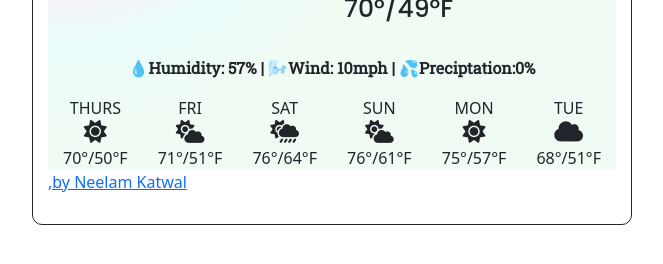
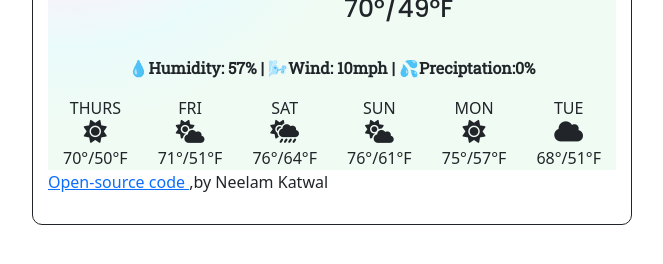
Before and after one commit to NeelamK1990/Nee-s-Weather-App-Project, a plain HTML site: page index.html in a window 1280 px wide. Shown: the part 320-584 px from the top of the page, without its empty margins (308-971 px from the left). Drawn offline with nearby package versions, Linux system fonts and the light colour scheme.

Commit message:
changed index.html

```diff
--- a/index.html
+++ b/index.html
@@ -89,9 +89,9 @@
                  </div>
                 </div>
               </div>
-              <a href="https://github.com/NeelamK1990/Nee-s-Weather-App-Project/Open-source code">
-                ,by Neelam Katwal
-              </a>
+              <a href="https://github.com/NeelamK1990/Nee-s-Weather-App-Project">
+                Open-source code
+              </a>,by Neelam Katwal
 <script src="src/index.js"></script>
   </body>
 </html>
```
